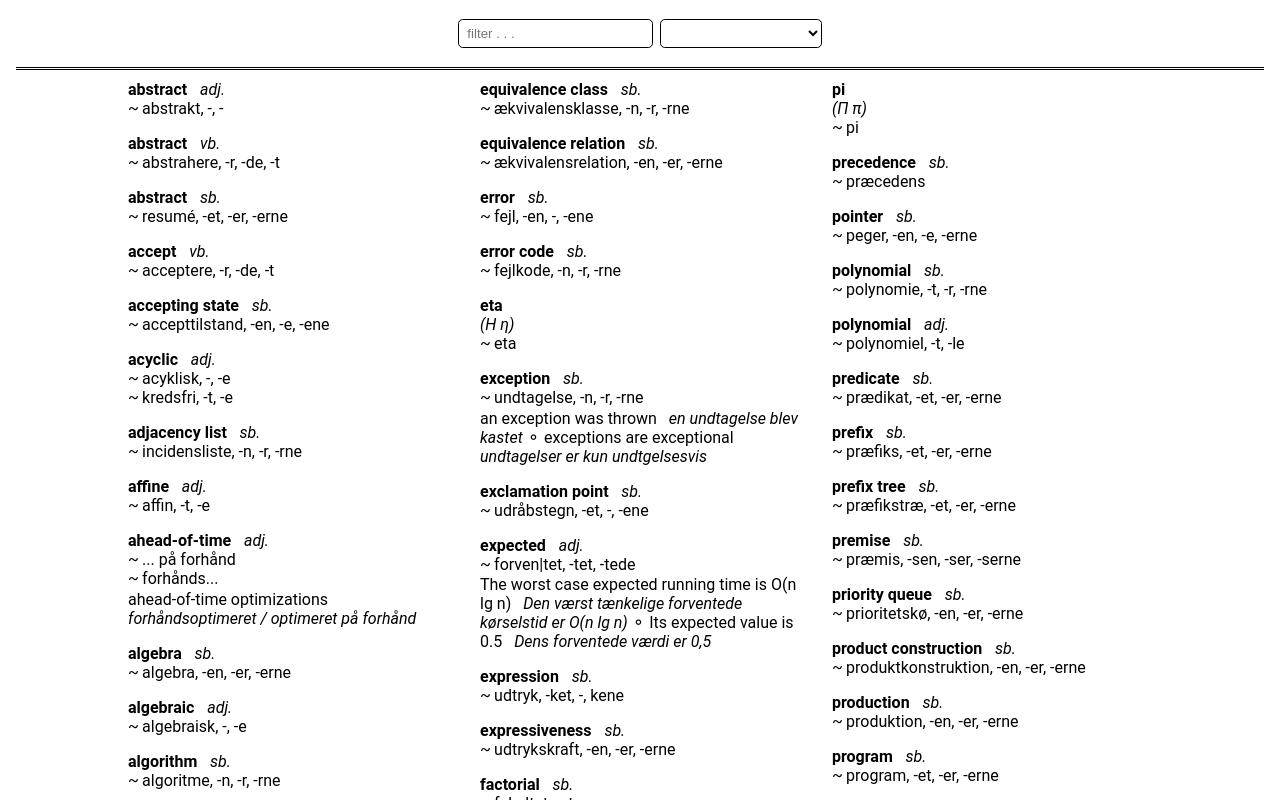
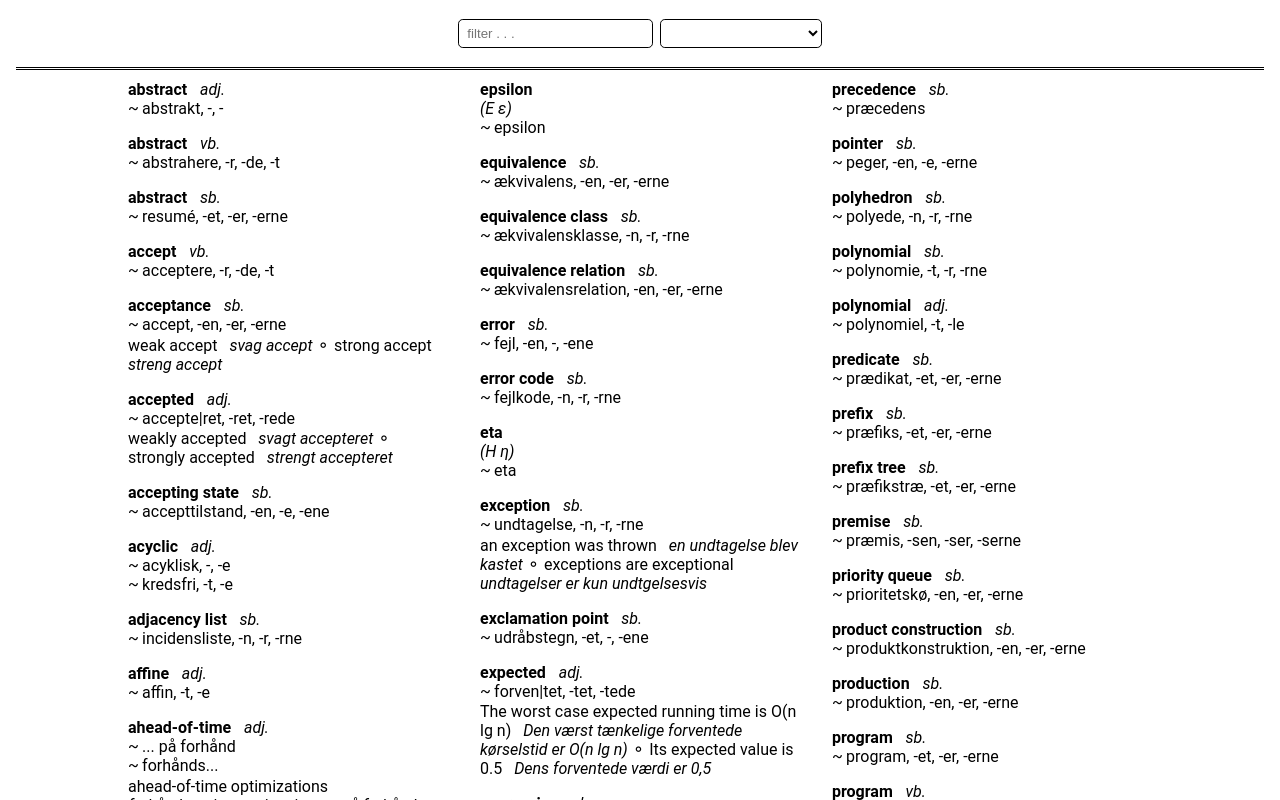
Before and after one commit to SSoelvsten/en-dk, a React (Create React App) app: page / in a window 1280 px wide. Shown: the top 800 px of the page. Built offline with nearby package versions, Linux system fonts and the light colour scheme.

Commit message:
Good words, lots of good words

```diff
--- a/src/dictionary.ts
+++ b/src/dictionary.ts
@@ -47,6 +47,26 @@ export const en_dk : Lexeme[] = [
     keywords: ["computer science"]
   },
   {
+    word: "acceptance",
+    type: "sb.",
+    translations: ["accept, -en, -er, -erne"],
+    keywords: ["computer science"],
+    phrases: [
+      ["weak accept", "svag accept"],
+      ["strong accept", "streng accept"]
+    ]
+  },
+  {
+    word: "accepted",
+    type: "adj.",
+    translations: ["accepte|ret, -ret, -rede"],
+    keywords: ["computer science"],
+    phrases: [
+      ["weakly accepted", "svagt accepteret"],
+      ["strongly accepted", "strengt accepteret"]
+    ]
+  },
+  {
     word: "accepting state",
     type: "sb.",
     translations: ["accepttilstand, -en, -e, -ene"],
@@ -186,6 +206,12 @@ export const en_dk : Lexeme[] = [
     keywords: ["computer science", "software engineering"]
   },
   {
+    word: "artifact",
+    type: "sb.",
+    translations: ["artifakt, -et, -er, -erne"],
+    keywords: []
+  },
+  {
     word: "associative",
     type: "adj.",
     translations: ["assiociativ, -t, -e"],
@@ -196,6 +222,12 @@ export const en_dk : Lexeme[] = [
     type: "adj.",
     translations: ["asymptotisk, -, -e"],
     keywords: ["computer science"]
+  },
+  {
+    word: "author",
+    type: "sb.",
+    translations: ["forfatter, -en, -e, -ne"],
+    keywords: []
   },
   {
     word: "average",
@@ -532,6 +564,13 @@ export const en_dk : Lexeme[] = [
     keywords: ["computer science", "mathematics"]
   },
   {
+    word: "co-author",
+    search_terms: ["coauthor"],
+    type: "sb.",
+    translations: ["medforfatter, -en, -e, -ne"],
+    keywords: []
+  },
+  {
     word: "collision",
     type: "sb.",
     translations: ["kollision, -en, -er, -erne"],
@@ -653,6 +692,18 @@ export const en_dk : Lexeme[] = [
     type: "sb.",
     translations: ["beregning, -en, -er, -erne"],
     keywords: ["computer science"]
+  },
+  {
+    word: "condition",
+    type: "sb.",
+    translations: ["betingelse, -n, -r, -rne"],
+    keywords: []
+  },
+  {
+    word: "conditional",
+    type: "adj.",
+    translations: ["beting|et, -et, -ede"],
+    keywords: []
   },
   {
     word: "concatenate",
@@ -1022,6 +1073,23 @@ export const en_dk : Lexeme[] = [
       "del-og-hersk",
     ],
     keywords: ["computer science"]
+  },
+  {
+    word: "duplicate",
+    type: "vb.",
+    translations: [
+      "dublere, -r, -de, -t",
+      "duplikere, -r, -de, -t"
+    ],
+    keywords: []
+  },
+  {
+    word: "duplication",
+    type: "sb.",
+    translations: [
+      "dublering, -en, -er, -erne",
+      "duplikation, -en, -er, -erne"],
+    keywords: []
   },
   {
     word: "dynamic",
@@ -1727,6 +1795,12 @@ export const en_dk : Lexeme[] = [
     keywords: ["computer science"]
   },
   {
+    word: "material",
+    type: "sb.",
+    translations: ["materiale, -t, -r, -rne"],
+    keywords: []
+  },
+  {
     word: "matrix, matrices",
     type: "sb.",
     translations: ["matrix, -er, matricer, matricerne"],
@@ -2051,6 +2125,23 @@ export const en_dk : Lexeme[] = [
     keywords: ["computer science"]
   },
   {
+    word: "peer",
+    type: "sb.",
+    note: "in network",
+    translations: [
+      "part, -en, -er, -erne",
+      "kontrahent, -en, -er, -erne"
+    ],
+    keywords: []
+  },
+  {
+    word: "peer",
+    type: "sb.",
+    note: "fellow scientist",
+    translations: ["fagfælle, -n, -r, -rne"],
+    keywords: []
+  },
+  {
     word: "peer review",
     type: "sb.",
     translations: ["fagfællebedømmelse, -n, -r, -rne"],
@@ -2060,6 +2151,12 @@ export const en_dk : Lexeme[] = [
     word: "peer review",
     type: "vb.",
     translations: ["fagfællebedøm|me, -mer, -mede, -t"],
+    keywords: []
+  },
+  {
+    word: "peer reviewer",
+    type: "sb.",
+    translations: ["fagfællebedømmer, -en, -e, -ne"],
     keywords: []
   },
   {
@@ -2123,6 +2220,12 @@ export const en_dk : Lexeme[] = [
     keywords: ["computer science", "software engineering"]
   },
   {
+    word: "polyhedron",
+    type: "sb.",
+    translations: ["polyede, -n, -r, -rne"],
+    keywords: ["mathematics"]
+  },
+  {
     word: "polynomial",
     type: "sb.",
     translations: ["polynomie, -t, -r, -rne"],
@@ -2232,6 +2335,24 @@ export const en_dk : Lexeme[] = [
     note: "Ψ ψ",
     translations: ["psi"],
     keywords: ["greek alphabet"]
+  },
+  {
+    word: "publication",
+    type: "sb.",
+    translations: ["publikation, -en, -er, -erne"],
+    keywords: []
+  },
+  {
+    word: "publish",
+    type: "vb.",
+    translations: ["publicere, -r, -de, -t"],
+    keywords: []
+  },
+  {
+    word: "published",
+    type: "adj.",
+    translations: ["publice|ret, -ret, -rede"],
+    keywords: []
   },
   {
     word: "pull",
@@ -2371,6 +2492,12 @@ export const en_dk : Lexeme[] = [
     keywords: ["git"]
   },
   {
+    word: "rebuttal",
+    type: "sb.",
+    translations: ["indsigelse, -n, -r, -rne"],
+    keywords: []
+  },
+  {
     word: "record",
     type: "sb.",
     translations: ["post,  -en, -er, -erne"],
@@ -2435,6 +2562,26 @@ export const en_dk : Lexeme[] = [
     type: "vb.",
     translations: ["afvi|se, -ser, -ste, -st"],
     keywords: ["computer science"]
+  },
+  {
+    word: "rejected",
+    type: "adj.",
+    translations: ["afvist, -, -e"],
+    keywords: ["computer science"],
+    phrases: [
+      ["weakly rejected", "svagt afvist"],
+      ["strongly rejected", "strengt afvist"]
+    ]
+  },
+  {
+    word: "rejection",
+    type: "sb.",
+    translations: ["afvisning, -en, -er, -erne"],
+    keywords: ["computer science"],
+    phrases: [
+      ["weak reject", "svag afvisning"],
+      ["strong reject", "streng afvisning"]
+    ]
   },
   {
     word: "relation",
@@ -2734,6 +2881,12 @@ export const en_dk : Lexeme[] = [
     type: "sb.",
     translations: ["overvåget læring"],
     keywords: ["computer science"]
+  },
+  {
+    word: "supplementary",
+    type: "adj.",
+    translations: ["supplerende, -, -"],
+    keywords: []
   },
   {
     word: "surjective",
```
